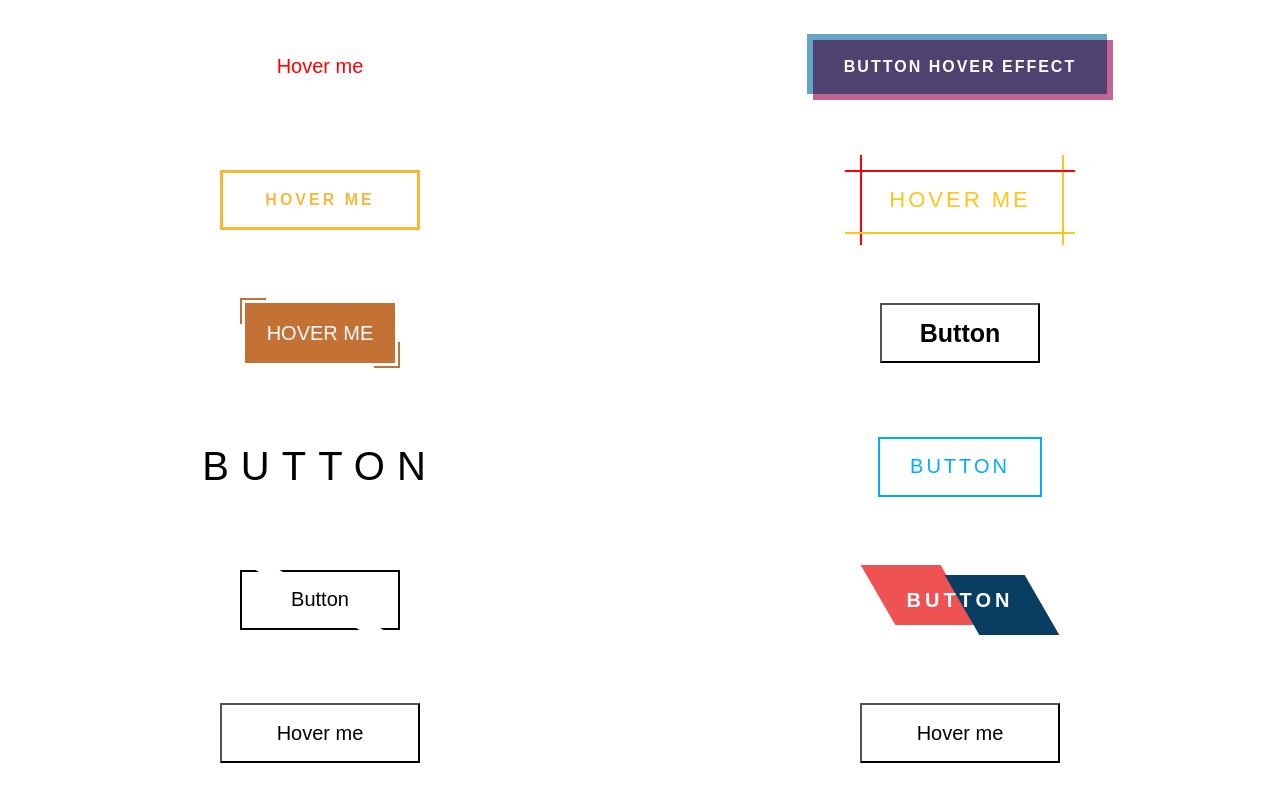
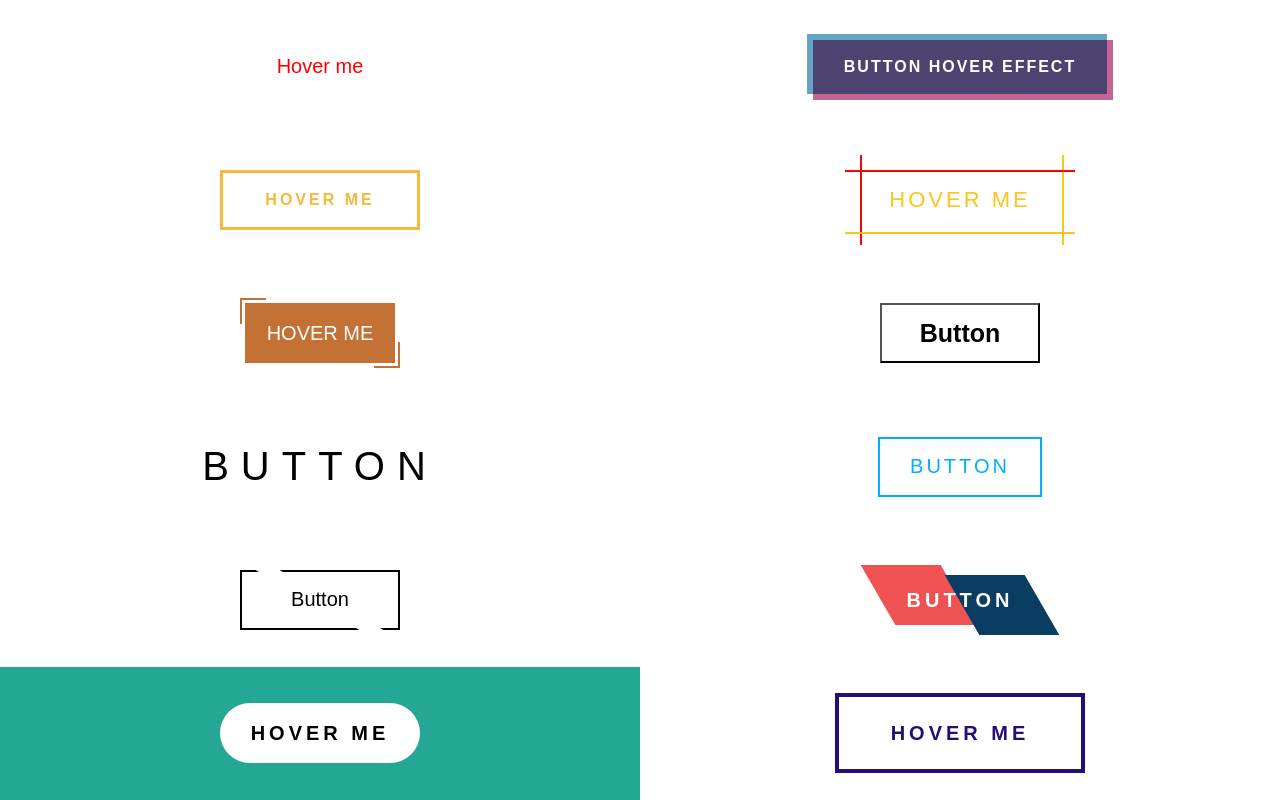
Before and after one commit to Jhessiny/css-animations, a plain HTML site: page buttons/index2.html in a window 1280 px wide. Drawn offline with Linux system fonts and the light colour scheme; a web font is replaced by a local one.

Commit message:
buttons 22 and 23 hover effects

```diff
--- a/buttons/index2.html
+++ b/buttons/index2.html
@@ -22,7 +22,10 @@
 
     <button class="btn--20">Button<span></span></button>
     <button class="btn--21">Button</button>
-    <button class="btn--22">Hover me</button>
+
+    <div class="box--dark">
+      <button class="btn--22">Hover me</button>
+    </div>
     <button class="btn--23">Hover me</button>
   </body>
 </html>
--- a/buttons/style2.css
+++ b/buttons/style2.css
@@ -524,7 +524,7 @@ button {
   transform: translate(-50%, -50%) rotate(60deg);
 }
 
-/* 21th button  */
+/* 21 button  */
 
 .btn--21 {
   width: 160px;
@@ -575,3 +575,110 @@ button {
   left: 0;
   transform: skewX(0);
 }
+
+/* 22 button  */
+.box--dark {
+  background-color: #25a795;
+  width: 100%;
+  height: 100%;
+  display: flex;
+  justify-content: center;
+  align-items: center;
+}
+.btn--22 {
+  position: relative;
+  text-transform: uppercase;
+  font-weight: bold;
+  background-color: #fff;
+  border: none;
+  letter-spacing: 4px;
+  transform: translateY(0);
+  border-radius: 100px;
+  transition: 0.5s;
+}
+
+.btn--22:hover {
+  transform: translateY(-5px);
+  box-shadow: 0 10px 20px rgba(0, 0, 0, 0.3);
+}
+
+.btn--22:active {
+  transform: translateY(-2px);
+  box-shadow: 0 5px 20px rgba(0, 0, 0, 0.3);
+}
+
+.btn--22::before {
+  content: "";
+  position: absolute;
+  top: 0;
+  left: 0;
+  width: 100%;
+  height: 100%;
+  background-color: #fff;
+  z-index: -1;
+  transform: scale(0);
+  border-radius: 100px;
+  opacity: 1;
+  transition: all 0.5s;
+}
+
+.btn--22:hover::before {
+  transform: scale(2);
+  opacity: 0;
+}
+
+/* 23 button  */
+.btn--23 {
+  position: relative;
+  text-transform: uppercase;
+  font-weight: bold;
+  color: #250e74;
+  border: 4px solid #250e74;
+  letter-spacing: 4px;
+  width: 250px;
+  height: 80px;
+  transition: all 0.5s;
+  overflow: hidden;
+}
+
+.btn--23:hover{
+    color: #fff;
+}
+
+.btn--23::before {
+  content: "";
+  position: absolute;
+  top: 0;
+  left: 0;
+  bottom: 0;
+  right: 0;
+  z-index: -1;
+  border-top: 38px solid #250e74;
+  border-bottom: 38px solid #250e74;
+  border-right: 40px solid transparent;
+  transition: all 0.5s;
+  transform: translateX(-100%);
+}
+
+.btn--23:hover::before {
+  transform: translateX(0%);
+}
+
+.btn--23::after {
+  content: "";
+  position: absolute;
+  top: 0;
+  left: 0;
+  bottom: 0;
+  right: 0;
+  z-index: -1;
+  border-top: 38px solid #250e74;
+  border-bottom: 38px solid #250e74;
+  border-left: 40px solid transparent;
+  transition: all 0.5s;
+  transform: translateX(100%);
+}
+
+.btn--23:hover::after {
+  transform: translateX(0%);
+}
```
